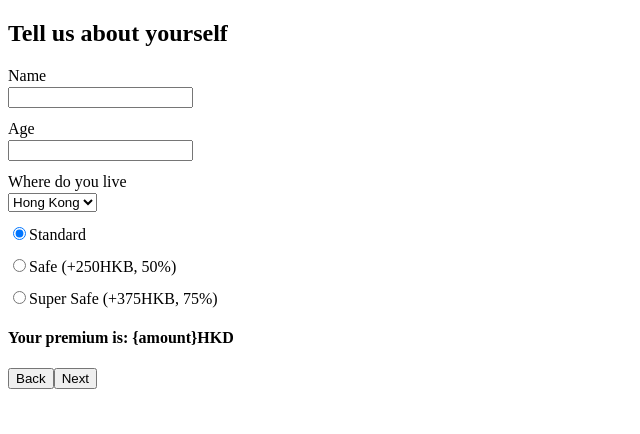
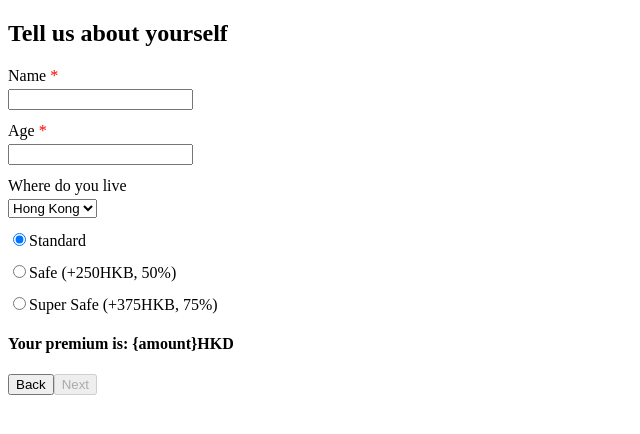
Before and after one commit to ashenck/wizard-ashen, a Vue app: page /#/page-2 in a window 1280 px wide. Shown: the top 434 px of the page, without its empty margins (0-640 px from the left). Built offline with nearby package versions, Linux system fonts and the light colour scheme.

Commit message:
Two way bind common inputs

```diff
--- a/src/assets/styles/common.css
+++ b/src/assets/styles/common.css
@@ -5,9 +5,13 @@
 }
 
 .form-input-title {
-    padding-bottom: 2px;
+    margin-bottom: 4px;
 }
 
 .form-radio-input {
     margin-top: 12px;
 }
+
+.required-icon {
+    color: red;
+}
--- a/src/components/form/DropDown.vue
+++ b/src/components/form/DropDown.vue
@@ -1,11 +1,15 @@
 <template>
   <div class="form-input-area">
     <div v-if="title" class="form-input-title">{{ title }}</div>
-    <select @change="$emit('change', $event)" v-bind="{ name, required, disabled, id }">
+    <select
+      @change="$emit('change', $event)"
+      v-bind="{ name, required, disabled, id }"
+      v-model="model"
+    >
       <option
         v-for="option in options"
         :key="option.id"
-        :value="option.value"
+        :value="option.id"
         >{{ option.value }}</option
       >
     </select>
@@ -27,7 +31,18 @@ export default {
     },
     required: Boolean,
     disabled: Boolean,
-    id: [String, Number]
+    id: [String, Number],
+    value: [String, Number]
+  },
+  computed: {
+    model: {
+      get () {
+        return this.value
+      },
+      set (value) {
+        this.$emit('input', value)
+      }
+    }
   }
 }
 </script>
--- a/src/components/form/InputBox.vue
+++ b/src/components/form/InputBox.vue
@@ -1,8 +1,9 @@
 <template>
   <div class="form-input-area">
-    <div v-if="title" class="form-input-title">{{ title }}</div>
+    <div v-if="title" class="form-input-title">{{ title }} <span v-if="required" class="required-icon">*</span></div>
     <input
       v-bind="{ name, placeholder, required, disabled, type, min, max, id }"
+      v-model="model"
       @keypress="$emit('keypress', $event)"
       @change="$emit('change', $event)"
     />
@@ -27,6 +28,16 @@ export default {
     required: Boolean,
     disabled: Boolean,
     id: [String, Number]
+  },
+  computed: {
+    model: {
+      get () {
+        return this.value
+      },
+      set (value) {
+        this.$emit('input', value)
+      }
+    }
   }
 }
 </script>
--- a/src/components/form/RadioGroup.vue
+++ b/src/components/form/RadioGroup.vue
@@ -7,7 +7,7 @@
         type="radio"
         :name="name"
         :id="`${id}-${option.id}`"
-        v-model="selectedRadio"
+        v-model="model"
         @change="$emit('change', $event)"
       />
       <label :for="`${id}-${option.id}`">{{ option.label }}</label>
@@ -31,6 +31,16 @@ export default {
     value: [String, Number],
     id: [String, Number]
   },
+  computed: {
+    model: {
+      get () {
+        return this.value
+      },
+      set (value) {
+        this.$emit('input', value)
+      }
+    }
+  },
   data () {
     return {
       selectedRadio: 1
--- a/src/views/Page2.vue
+++ b/src/views/Page2.vue
@@ -2,14 +2,14 @@
   <div>
     <h2>Tell us about yourself</h2>
     <div class="form-area">
-      <InputBox title="Name" id="form_name" name="name" />
-      <InputBox title="Age" id="form_age" name="age" type="number" />
-      <DropDown title="Where do you live" id="form_country" name="country" :options="countryOptions" />
-      <RadioGroup id="form_package" name="package" :options="packageOptions" />
+      <InputBox title="Name" id="form_name" name="name" v-model="name" required />
+      <InputBox title="Age" id="form_age" name="age" type="number" v-model="age" required />
+      <DropDown title="Where do you live" id="form_country" name="country" :options="countryOptions" v-model="selectedCountry" />
+      <RadioGroup id="form_package" name="package" :options="packageOptions" v-model="selectedPackage" />
     </div>
     <h4>Your premium is: {amount}HKD</h4>
     <button @click="backHome()">Back</button>
-    <button @click="ProcessData()">Next</button>
+    <button :disabled="!validForm" @click="ProcessData()">Next</button>
   </div>
 </template>
 
@@ -19,7 +19,7 @@ import DropDown from '@/components/form/DropDown.vue'
 import RadioGroup from '@/components/form/RadioGroup.vue'
 
 export default {
-  name: 'HomePage',
+  name: 'Page2',
   components: {
     InputBox,
     DropDown,
@@ -27,11 +27,15 @@ export default {
   },
   data () {
     return {
+      name: '',
+      age: undefined,
+      selectedCountry: 1,
       countryOptions: [
-        { id: 1, value: 'Hong Kong' },
-        { id: 2, value: 'USA' },
-        { id: 3, value: 'Australia' }
+        { id: 1, value: 'Hong Kong', currency: 'HKD' },
+        { id: 2, value: 'USA', currency: 'USD' },
+        { id: 3, value: 'Australia', currency: 'AUD' }
       ],
+      selectedPackage: 1,
       packageOptions: [
         { id: 1, value: 'standard', label: 'Standard' },
         { id: 2, value: 'safe', label: 'Safe (+250HKB, 50%)' },
@@ -39,9 +43,23 @@ export default {
       ]
     }
   },
+  computed: {
+    validForm () {
+      if (this.name && this.age) {
+        return true
+      }
+      return false
+    }
+  },
   methods: {
     ProcessData () {
-      this.$router.push('page-3')
+      this.ageCheck()
+      // this.$router.push('page-3')
+    },
+    ageCheck () {
+      if (this.age > 100) {
+        this.$router.push('age-error')
+      }
     },
     backHome () {
       this.$router.push('/')
--- a/src/views/Page3.vue
+++ b/src/views/Page3.vue
@@ -14,7 +14,7 @@
 
 <script>
 export default {
-  name: 'HomePage',
+  name: 'Page3',
   methods: {
     goBack () {
       this.$router.push('page-2')
```
